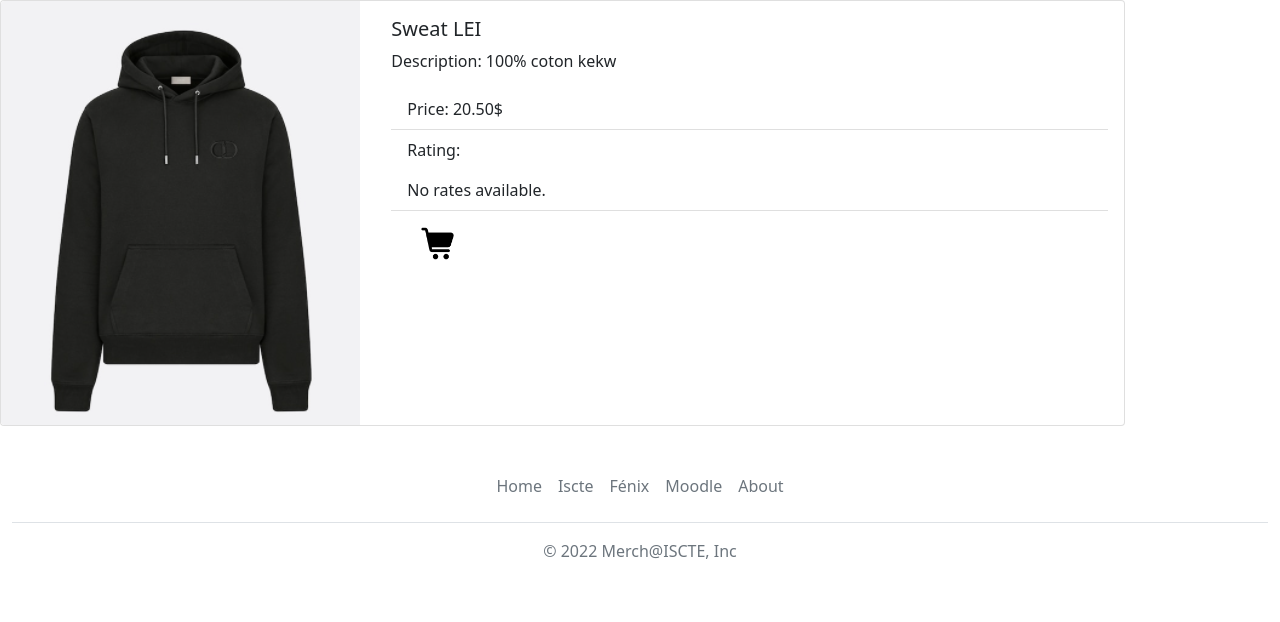
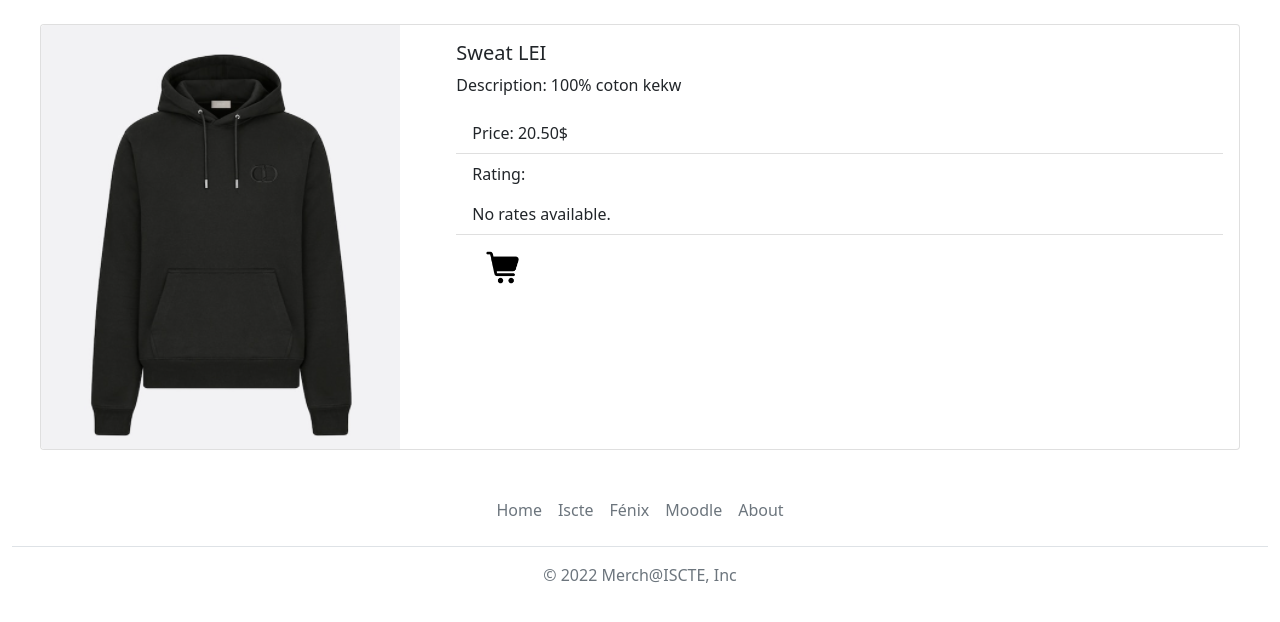
Before and after one commit to mspro1-iscte/DIAM_Projeto, a Django app: page /loja/detalhe_produto/9 in a window 1280 px wide. Shown: the part 56-678 px from the top of the page. Run offline with Django 4.2, Linux system fonts and the light colour scheme; data comes from the database, SQL or seed files in the repository; data that the repository does not hold is empty.

Commit message:
Product details Improved

```diff
--- a/Projeto/Merch_ISCTE/loja/templates/loja/detalhe_produto.html
+++ b/Projeto/Merch_ISCTE/loja/templates/loja/detalhe_produto.html
@@ -8,18 +8,17 @@ Lista
 {% endblock %}
 
 {% block blocobody %}
-
-
-<div class="card mb-3 " style="max-width: 1125px; ">
+<br>
+<div class="card mb-3 " style="max-width: 1200px; margin: 0 auto;">
     <div class="row g-0 ">
         <div class="col-md-4">
             <img src="{{ produto.foto }}" class="img-fluid rounded-start">
         </div>
 
-        <div class="col-md-8">
+        <div class="col-md-8 ">
             <div class="card-body">
                 <h5 class="card-title">{{ produto.produto_nome }}</h5>
-                <p class="card-text">Description: {{ produto.produto_texto }}</p>
+                <p class="card-text ">Description: {{ produto.produto_texto }}</p>
                 <ul class="list-group list-group-flush">
                     <li class="list-group-item">Price: {{ produto.preco_data }}$</li>
                     <li class="list-group-item">
```
